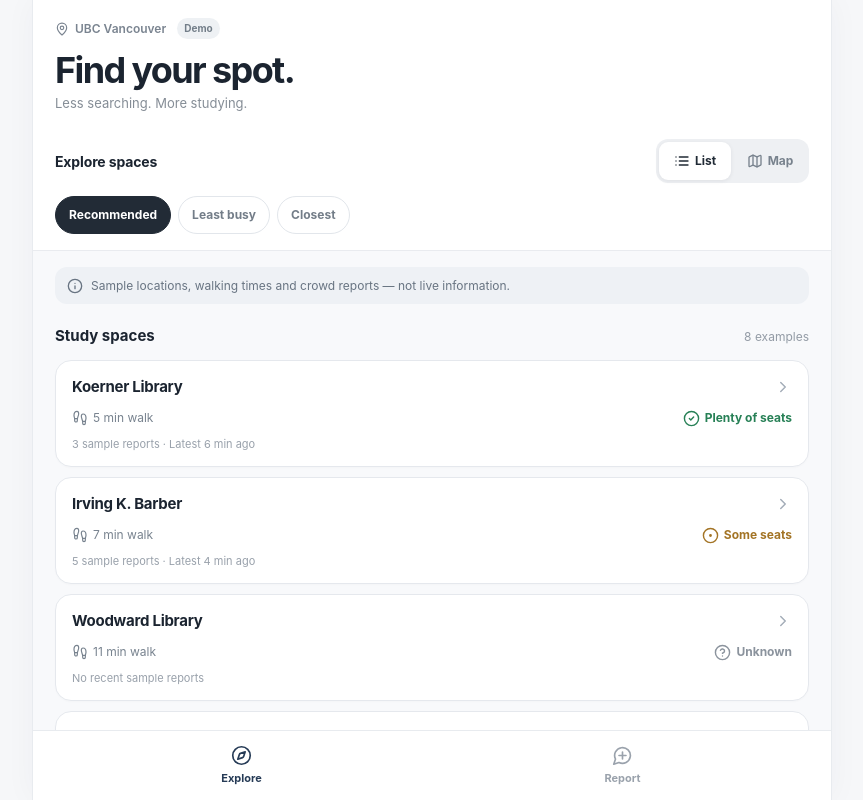
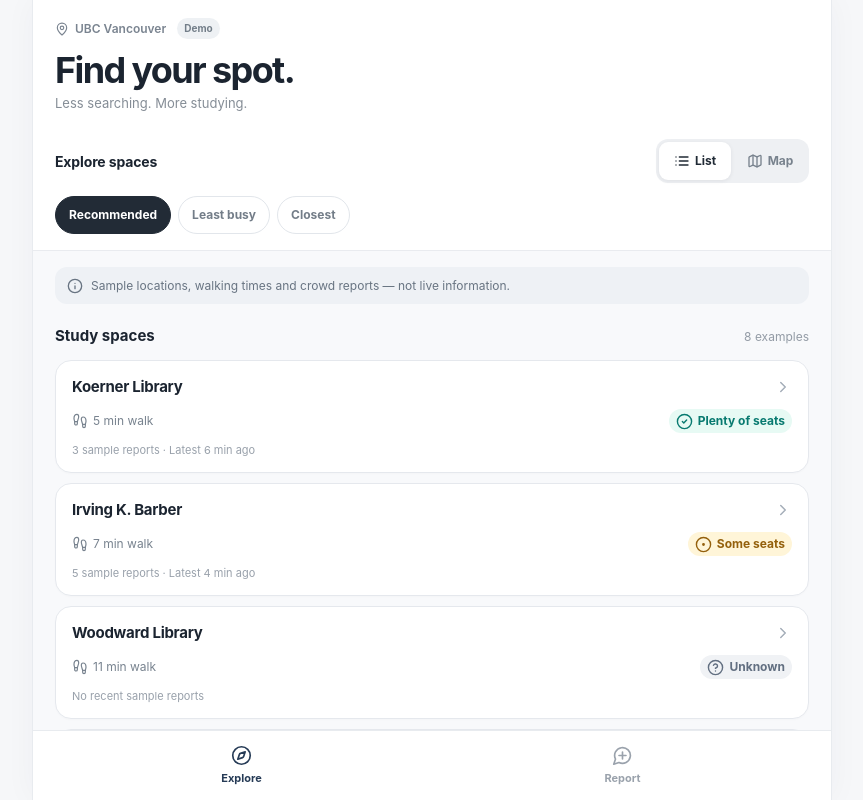
Before and after one commit to Otamot77/ubc-study-spaces, a React (Vite) app in the folder web/: page / in a window 1280 px wide. Shown: the whole page, without its empty margins (208-1071 px from the left). Built offline with nearby package versions, Linux system fonts and the light colour scheme; no server answers.

Commit message:
style: brighten crowding status and map marker colours

```diff
--- a/web/src/index.css
+++ b/web/src/index.css
@@ -126,10 +126,15 @@ button:focus-visible, a:focus-visible, select:focus-visible {
 .space-card__summary { margin-top: 11px; }
 .walking-time { display: inline-flex; align-items: center; gap: 5px; color: #78838f; font-size: 12px; white-space: nowrap; }
 .busyness { display: inline-flex; align-items: center; gap: 5px; font-size: 12px; font-weight: 660; white-space: nowrap; }
-.busyness--low { color: #278056; }
-.busyness--moderate { color: #a37425; }
-.busyness--high { color: #b95151; }
-.busyness--unknown { color: #8b939d; }
+/* Vibrant map pins paired with darker accessible label colours. */
+.busyness {
+  border-radius: 999px;
+  padding: 3px 7px;
+}
+.busyness--low { color: #087a70; background: #e7faf4; }
+.busyness--moderate { color: #94600c; background: #fff5d8; }
+.busyness--high { color: #b7354a; background: #fff0f1; }
+.busyness--unknown { color: #626f81; background: #f0f2f5; }
 .report-meta { margin: 9px 0 0; font-size: 11px; color: #99a1ab; }
 .list-end { padding: 18px 0 4px; text-align: center; font-size: 11px; color: #a1a8b0; }
 
@@ -176,16 +181,16 @@ button:focus-visible, a:focus-visible, select:focus-visible {
 .map-preview .leaflet-control-zoom a { color: #334353; border-bottom-color: #e3e7eb; }
 .study-pin {
   position: relative; border: 4px solid white; border-radius: 50%;
-  background: #848e99; box-shadow: 0 2px 9px #0f192e45;
+  background: #a0aab7; box-shadow: 0 2px 10px #0f192e51;
   cursor: pointer; transition: box-shadow .16s ease, border-color .16s ease;
 }
-.study-pin--low { background: #268256; }
-.study-pin--moderate { background: #b57e26; }
-.study-pin--high { background: #ba5555; }
-.study-pin--unknown { background: #8e99a5; }
+.study-pin--low { background: #11bfa7; }
+.study-pin--moderate { background: #ffb52e; }
+.study-pin--high { background: #ff6279; }
+.study-pin--unknown { background: #a0aab7; }
 .study-pin--selected {
-  border-color: #e2f0ff;
-  box-shadow: 0 0 0 4px #2a557899, 0 3px 12px #14203355;
+  border-color: #fff;
+  box-shadow: 0 0 0 4px #4068dca8, 0 3px 14px #14203366;
 }
 .study-pin__centre {
   position: absolute; width: 9px; height: 9px;
```
Also changed, not shown: 3 other files (tests, documents, lock files or other folders).
